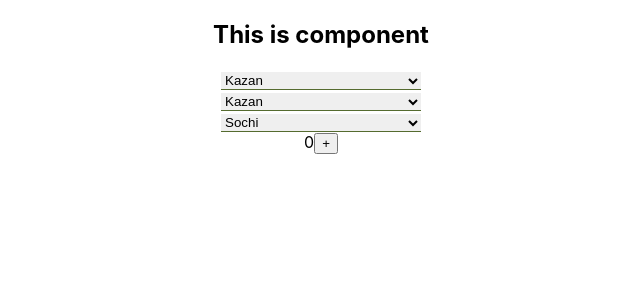
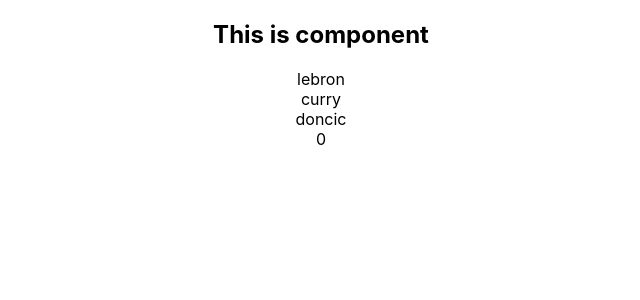
Before and after one commit to AlexeyKrop/react-kabsda-lesson, a React (Create React App) app: page / in a window 1280 px wide. Shown: the top 300 px of the page, without its empty margins (319-959 px from the left). Built offline with nearby package versions, Linux system fonts and the light colour scheme.

Commit message:
add new task

```diff
--- a/src/App.tsx
+++ b/src/App.tsx
@@ -1,6 +1,7 @@
 import React, {useMemo, useState} from 'react';
 import './App.css';
 import Country from "./Components/TaskUseMemo/Country";
+import TaskReactMemo from "./Components/TaskReactMemo/TaskReactMemo";
 
 export type UserType = {
   id: number,
@@ -8,7 +9,6 @@
 }
 
 function App() {
-  console.log('appRender')
   const [accordionCollapsed, setAccordionCollapsed] = useState(true)
   const [ratingValue, setRatingValue] = useState(0)
   const [user, setUser] = useState<Array<UserType>>([
@@ -34,7 +34,8 @@
       {/*{count}*/}
       {/*<Select/>*/}
       {/*<UseMemoTest country={country} callBack={changeFilterHandler}/>*/}
-      <Country />
+      {/*<Country />*/}
+      <TaskReactMemo />
     </div>
   );
 }
--- /dev/null
+++ b/src/Components/TaskReactMemo/TaskReactMemo.tsx
@@ -0,0 +1,24 @@
+import React, {useState} from 'react';
+const User = (props: {user: Array<string>}) => {
+  console.log('render User')
+  return <div> {props.user.map((u,i)=> <div key={i}>{u}</div>)}</div>
+}
+const Counter = (props: {count: number}) => {
+  console.log('render Counter')
+  return <div>{props.count}</div>
+}
+const TaskReactMemo = () => {
+  console.log('render TaskReactMemo')
+  let [user, setUser] = useState([
+    'lebron', 'curry', 'doncic'
+  ])
+  let [count, setCount] = useState(0)
+  return (
+    <div>
+      <User user={user} />
+      <Counter count={count}/>
+    </div>
+  );
+};
+
+export default TaskReactMemo;
```
